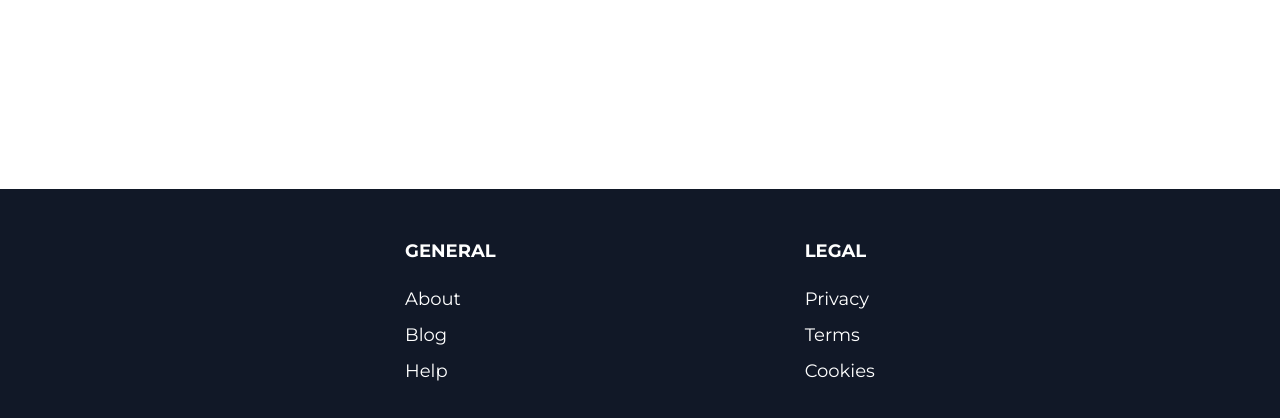
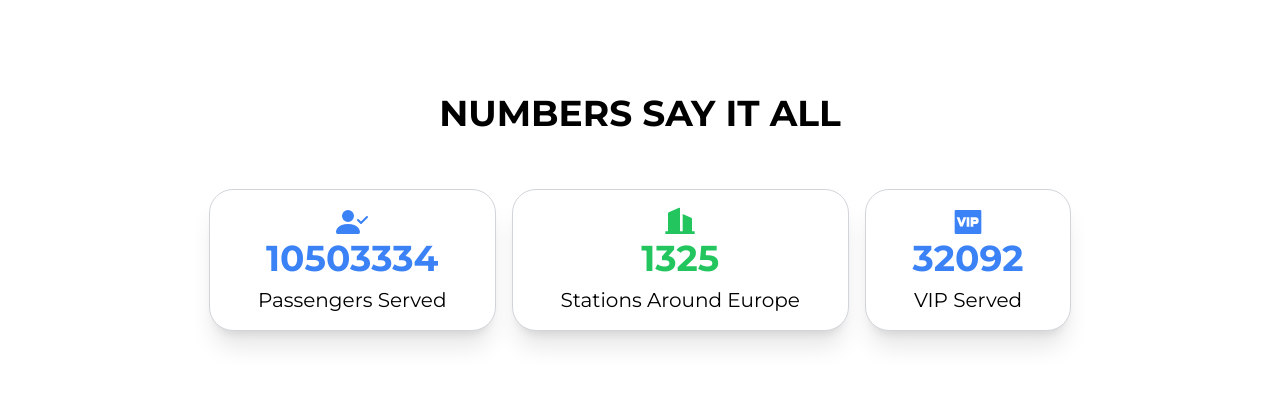
Before and after one commit to JellyBread97/bus-app, a Gatsby site in the folder apps/lp/: page / in a window 1280 px wide. Shown: the part 3895-4313 px from the top of the page. Built offline with nearby package versions, Linux system fonts and the light colour scheme; Gatsby itself is replaced by a stand-in of ours.

Commit message:
Basic stats added + fixed some errors

```diff
--- /dev/null
+++ b/apps/lp/src/components/card/index.tsx
@@ -0,0 +1,4 @@
+import tw from "tailwind-styled-components"
+
+export const Card = tw.div`bg-white rounded-3xl shadow-xl border border-gray-300 overflow-hidden relative`
+export const CardContent = tw.div`px-4 py-4 relative`
--- a/apps/lp/src/components/index.ts
+++ b/apps/lp/src/components/index.ts
@@ -2,3 +2,4 @@ export * from "./layout"
 export * from "./section"
 export * from "./text"
 export * from "./button"
+export * from "./card"
--- a/apps/lp/src/pages/index.tsx
+++ b/apps/lp/src/pages/index.tsx
@@ -1,6 +1,6 @@
 import React from "react"
 import { Layout, Seo } from "components"
-import { HeroSection, MidSection } from "sections"
+import { HeroSection, MidSection, StatsSection } from "sections"
 import { GiSlashedShield } from "@react-icons/all-files/gi/GiSlashedShield"
 import { GiAlarmClock } from "@react-icons/all-files/gi/GiAlarmClock"
 import { GiMoneyStack } from "@react-icons/all-files/gi/GiMoneyStack"
@@ -97,6 +97,7 @@ const IndexPage = () => (
     <HeroSection />
     <MidSection section={sections.features} />
     <MidSection section={sections.features2} />
+    <StatsSection />
   </Layout>
 )
 
--- a/apps/lp/src/sections/home/index.ts
+++ b/apps/lp/src/sections/home/index.ts
@@ -1,2 +1,3 @@
 export * from "./hero"
 export * from "./mid"
+export * from "./stats"
--- /dev/null
+++ b/apps/lp/src/sections/home/stats.tsx
@@ -0,0 +1,58 @@
+import { Card, CardContent, SectionAndOffset, Text } from "components"
+import React from "react"
+import tw from "tailwind-styled-components"
+import { RiBuilding2Fill } from "@react-icons/all-files/ri/RiBuilding2Fill"
+import { RiVipFill } from "@react-icons/all-files/ri/RiVipFill"
+import { BsPersonCheckFill } from "@react-icons/all-files/bs/BsPersonCheckFill"
+
+const CardContainer = tw.div`flex justify-center gap-4 mt-14`
+
+const stats = [
+  {
+    title: "Passengers Served",
+    quantity: 10_503_334,
+    icon: BsPersonCheckFill,
+    color: "text-blue-500",
+  },
+  {
+    title: "Stations Around Europe",
+    quantity: 1325,
+    icon: RiBuilding2Fill,
+    color: "text-green-500",
+  },
+  {
+    title: "VIP Served",
+    quantity: 32_092,
+    icon: RiVipFill,
+    color: "text-blue-500",
+  },
+]
+
+const StatItem = ({ item }) => (
+  <Card>
+    <CardContent className="flex flex-col justify-center items-center">
+      <item.icon className={`w-8 h-8 ${item.color}`} />
+      <Text variant={"h4"} className={item.color}>
+        {item.quantity}
+      </Text>
+      <Text variant={"bodyBig"} className="mt-2 px-8">
+        {item.title}
+      </Text>
+    </CardContent>
+  </Card>
+)
+
+export const StatsSection = () => {
+  return (
+    <SectionAndOffset>
+      <Text variant={"h4"} className="text-center uppercase">
+        {"Numbers Say It All"}
+      </Text>
+      <CardContainer>
+        {stats.map(item => (
+          <StatItem key={item.title} item={item} />
+        ))}
+      </CardContainer>
+    </SectionAndOffset>
+  )
+}
```
